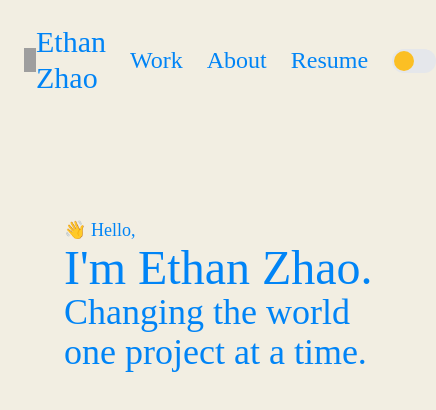
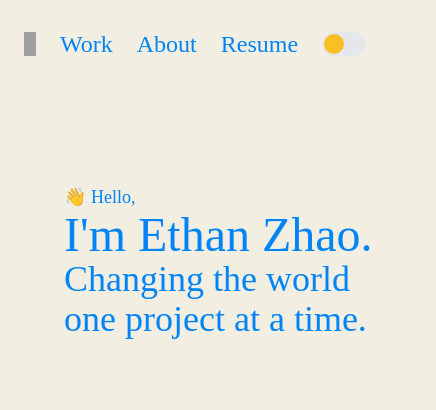
Before and after one commit to redmac135/personal-website, a SvelteKit app: page / in a window 390 px wide. Shown: the top 410 px of the page, 436 px wide, since content can reach past the window. Built offline with nearby package versions, Linux system fonts and the light colour scheme; grey boxes are pictures that could not be loaded; a web font is replaced by a local one.

Commit message:
hide navbar name when on small screen

```diff
--- a/src/routes/+page.svelte
+++ b/src/routes/+page.svelte
@@ -15,7 +15,7 @@
 			alt="Flowbite Logo"
 		/>
 	</a>
-	<div class="text-3xl">Ethan Zhao</div>
+	<div class="hidden md:block text-3xl">Ethan Zhao</div>
 	<nav class="flex ml-auto">
 		<a href="/" on:click|preventDefault={() => (menu = 1)} class="ml-6 text-2xl">Work</a>
 		<a href="/" on:click|preventDefault={() => (menu = 2)} class="ml-6 text-2xl">About</a>
```
